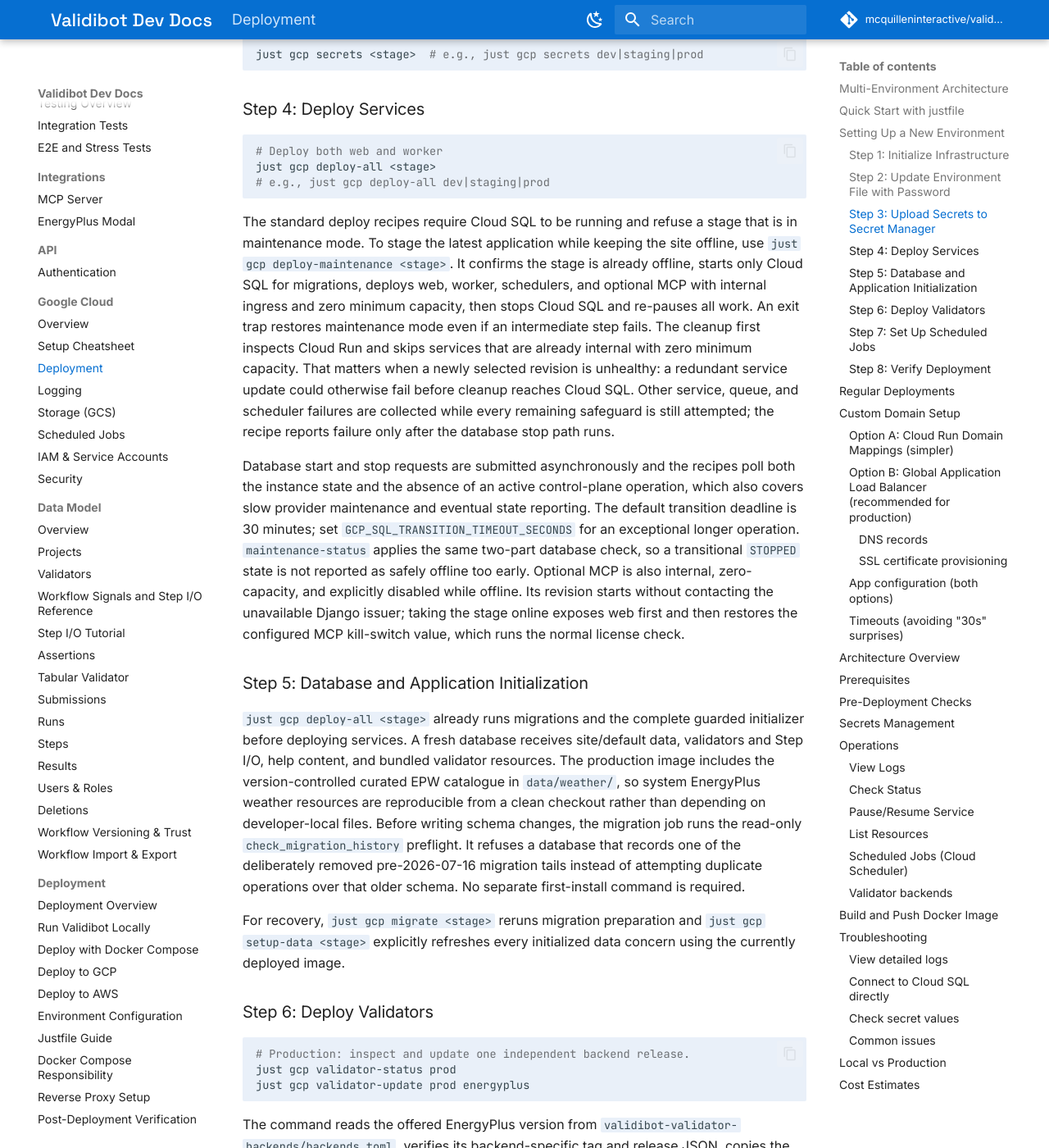
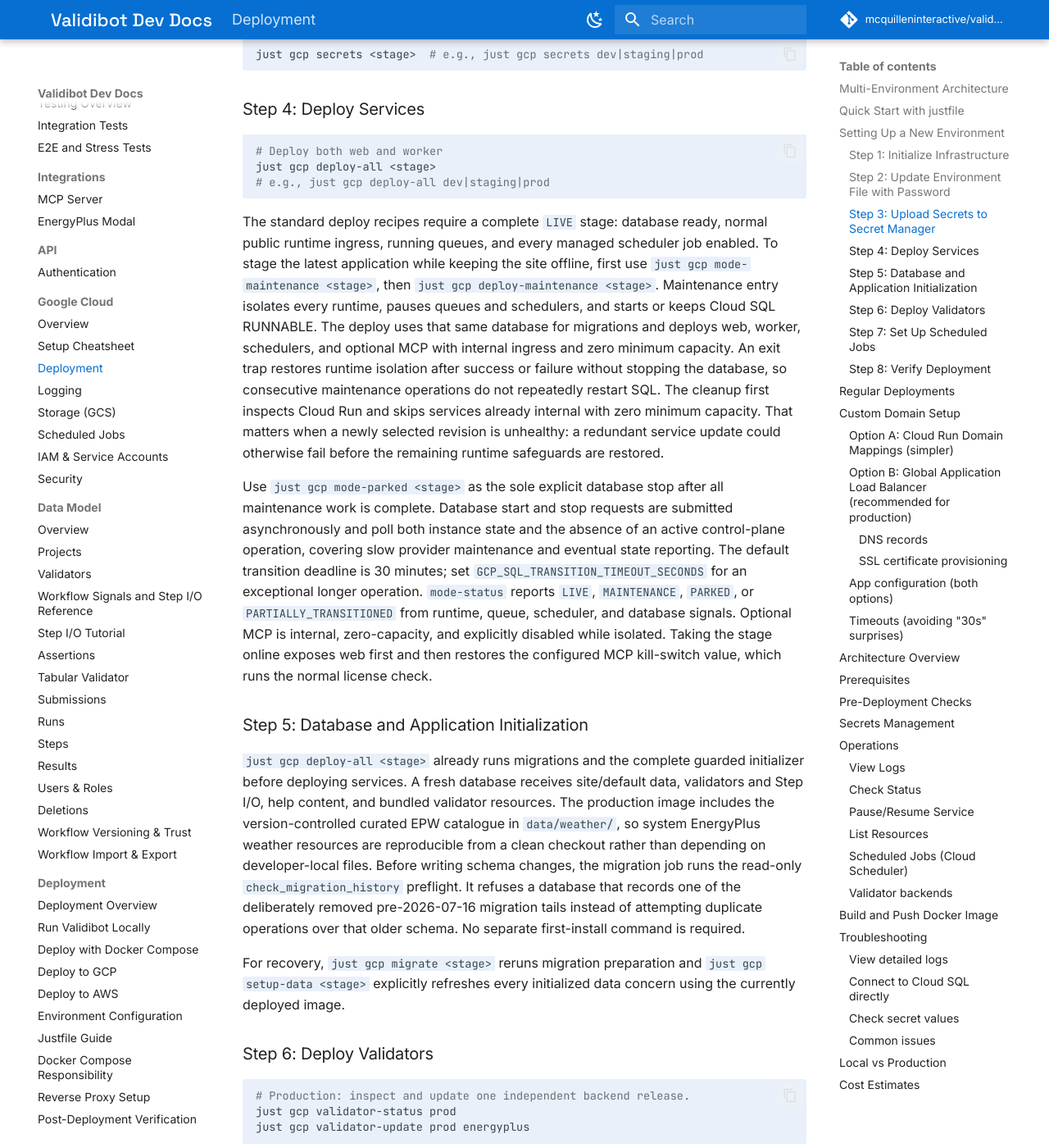
Before and after one commit to danielmcquillen/validibot, an MkDocs documentation site: the page built from docs/dev_docs/google_cloud/deployment.md, in a window 1280 px wide and 1400 px high, scrolled down 4359 px. Shown: the whole window at 82% size. Built offline with MkDocs 1.6.1 and Material for MkDocs 9.7.7, drawn with Linux system fonts in a browser that asks for light colours; comment, search, counter and statistics services are not loaded; some of the changed text lies outside the part shown.

Commit message:
Separate maintenance mode from database parking (#287)
* Separate maintenance mode from database parking

* fix(gcp): harden explicit lifecycle mode transitions

````diff
--- a/docs/dev_docs/google_cloud/deployment.md
+++ b/docs/dev_docs/google_cloud/deployment.md
@@ -170,30 +170,32 @@ just gcp deploy-all <stage>
 # e.g., just gcp deploy-all dev|staging|prod
 ```
 
-The standard deploy recipes require Cloud SQL to be running and refuse a stage
-that is in maintenance mode. To stage the latest application while keeping the
-site offline, use `just gcp deploy-maintenance <stage>`. It confirms the stage
-is already offline, starts only Cloud SQL for migrations, deploys web, worker,
-schedulers, and optional MCP with internal ingress and zero minimum capacity,
-then stops Cloud SQL and re-pauses all work. An exit trap restores maintenance
-mode even if an intermediate step fails. The cleanup first inspects Cloud Run
-and skips services that are already internal with zero minimum capacity. That
-matters when a newly selected revision is unhealthy: a redundant service update
-could otherwise fail before cleanup reaches Cloud SQL. Other service, queue,
-and scheduler failures are collected while every remaining safeguard is still
-attempted; the recipe reports failure only after the database stop path runs.
+The standard deploy recipes require a complete `LIVE` stage: database ready,
+normal public runtime ingress, running queues, and every managed scheduler job
+enabled. To stage the latest application while keeping the site offline, first
+use `just gcp mode-maintenance <stage>`, then
+`just gcp deploy-maintenance <stage>`. Maintenance entry isolates every runtime,
+pauses queues and schedulers, and starts or keeps Cloud SQL RUNNABLE. The deploy
+uses that same database for migrations and deploys web, worker, schedulers, and
+optional MCP with internal ingress and zero minimum capacity. An exit trap
+restores runtime isolation after success or failure without stopping the
+database, so consecutive maintenance operations do not repeatedly restart SQL.
+The cleanup first inspects Cloud Run and skips services already internal with
+zero minimum capacity. That matters when a newly selected revision is
+unhealthy: a redundant service update could otherwise fail before the remaining
+runtime safeguards are restored.
 
-Database start and stop requests are submitted asynchronously and the recipes
-poll both the instance state and the absence of an active control-plane
-operation, which also covers slow provider maintenance and eventual state
-reporting. The default transition deadline is 30 minutes; set
+Use `just gcp mode-parked <stage>` as the sole explicit database stop after
+all maintenance work is complete. Database start and stop requests are
+submitted asynchronously and poll both instance state and the absence of an
+active control-plane operation, covering slow provider maintenance and eventual
+state reporting. The default transition deadline is 30 minutes; set
 `GCP_SQL_TRANSITION_TIMEOUT_SECONDS` for an exceptional longer operation.
-`maintenance-status` applies the same two-part database check, so a transitional
-`STOPPED` state is not reported as safely offline too early. Optional MCP is
-also internal, zero-capacity, and explicitly disabled while offline. Its
-revision starts without contacting the unavailable Django issuer; taking the
-stage online exposes web first and then restores the configured MCP kill-switch
-value, which runs the normal license check.
+`mode-status` reports `LIVE`, `MAINTENANCE`, `PARKED`, or
+`PARTIALLY_TRANSITIONED` from runtime, queue, scheduler, and database signals.
+Optional MCP is internal, zero-capacity, and explicitly disabled while isolated.
+Taking the stage online exposes web first and then restores the configured MCP
+kill-switch value, which runs the normal license check.
 
 ### Step 5: Database and Application Initialization
 
@@ -514,18 +516,21 @@ just gcp status-all
 ### Pause/Resume Service
 
 ```bash
-# Fully stop a stage: internal ingress, min=0, paused work, stopped database
-just gcp maintenance-on dev
+# Isolate runtime/work and start or keep the database available
+just gcp mode-maintenance dev
 
-# Check every offline-state signal
-just gcp maintenance-status dev
+# Report LIVE, MAINTENANCE, PARKED, or PARTIALLY_TRANSITIONED
+just gcp mode-status dev
 
 # Stage a release or run a management command without opening the stage
 just gcp deploy-maintenance dev
 just gcp maintenance-management-cmd dev "check_validibot --strict"
 
-# Restore database first, then capacity, queues, schedulers, and ingress
-just gcp maintenance-off dev
+# Explicitly stop the database after all maintenance work
+just gcp mode-parked dev
+
+# Or restore capacity, queues, schedulers, and ingress
+just gcp mode-live dev
 ```
 
 The lower-level `pause`/`resume` recipes only change web ingress. Use the
````
Also changed, not shown: docs/dev_docs/deployment/deploy-gcp.md (+1 -1 lines), docs/dev_docs/deployment/justfile-guide.md (+21 -15 lines), docs/dev_docs/mcp/index.md (+1 -1 lines), docs/help_pages/validators/portfolio-manager-validator.md (+8 -2 lines), 6 other files.
